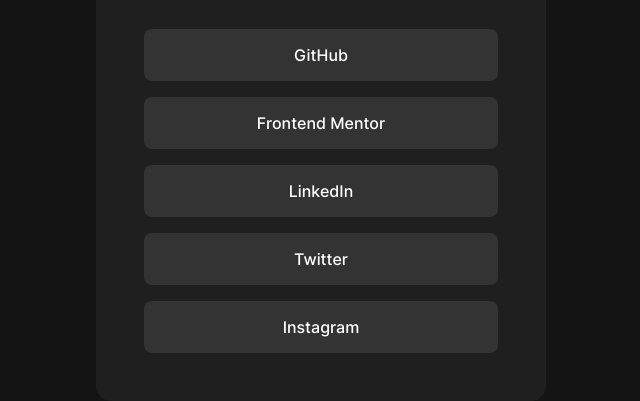
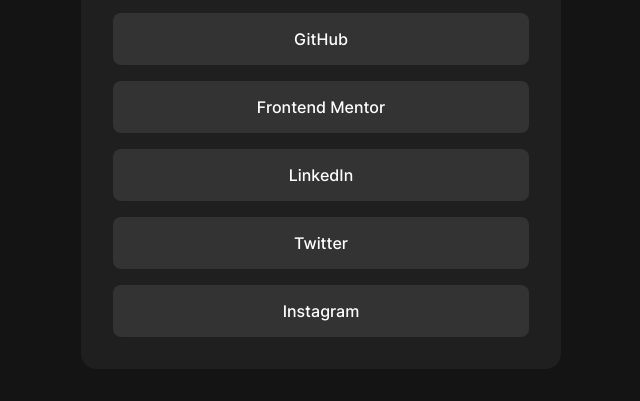
Before and after one commit to Zzzylo/Social-Links-Profile, a plain HTML site: page index.html in a window 1280 px wide. Shown: the part 406-807 px from the top of the page, without its empty margins (319-959 px from the left). Drawn offline with Linux system fonts and the light colour scheme.

Commit message:
adjusted the wrapper padding to center the content

```diff
--- a/styles.css
+++ b/styles.css
@@ -33,10 +33,10 @@
 }
 .profile-wrapper {
   background-color: var(--grey-800);
-  width: 100%;
-  max-width: 450px;
+  width: 480px;
+  max-width: 100%;
   margin: auto;
-  padding: 2rem;
+  padding: 1rem;
   display: flex;
   flex-flow: column wrap;
   align-items: center;
```
